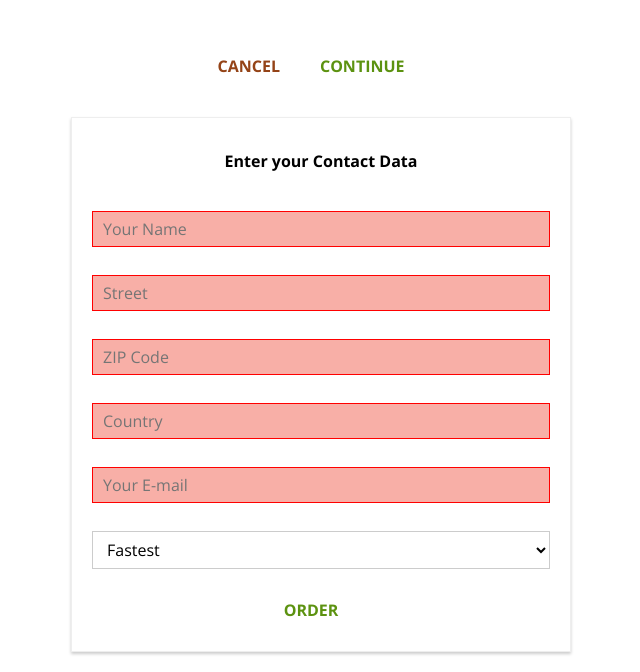
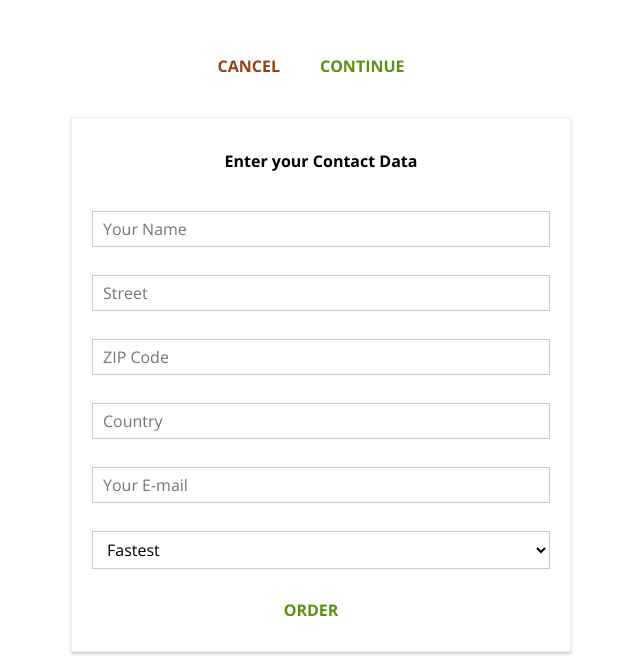
Before and after one commit to Jarkkohei/React-Complete-Guide, a React app: page /checkout/contact-data in a window 1280 px wide. Shown: the part 701-1373 px from the top of the page, without its empty margins (319-959 px from the left). Built offline with nearby package versions, Linux system fonts and the light colour scheme.

Commit message:
Added some improved visual feedback. [227]

```diff
--- a/src/components/UI/Input/Input.js
+++ b/src/components/UI/Input/Input.js
@@ -6,7 +6,8 @@
     let inputElement = null;
     const inputClasses = [classes.InputElement];
 
-    if(props.invalid && props.shouldValidate) {
+    //  Only flag a input as "Invalid" if it is invalid, should be updated and is touched (not "all red" by default).
+    if(props.invalid && props.shouldValidate && props.touched) {
         inputClasses.push(classes.Invalid);
     }
 
--- a/src/containers/Checkout/ContactData/ContactData.js
+++ b/src/containers/Checkout/ContactData/ContactData.js
@@ -19,7 +19,8 @@
                 validation: {
                     required: true
                 },
-                valid: false
+                valid: false,
+                touched: false
             },
             street: {
                 elementType: 'input',
@@ -31,7 +32,8 @@
                 validation: {
                     required: true
                 },
-                valid: false
+                valid: false,
+                touched: false
             },
             zipCode: {
                 elementType: 'input',
@@ -45,7 +47,8 @@
                     minLentgh: 5,
                     maxLength: 5
                 },
-                valid: false
+                valid: false,
+                touched: false
             },
             country: {
                 elementType: 'input',
@@ -57,7 +60,8 @@
                 validation: {
                     required: true
                 },
-                valid: false
+                valid: false,
+                touched: false
             },
             email: {
                 elementType: 'input',
@@ -69,7 +73,8 @@
                 validation: {
                     required: true
                 },
-                valid: false
+                valid: false,
+                touched: false
             },
             deliveryMethod: {
                 elementType: 'select',
@@ -153,8 +158,11 @@
 
         updatedFormElement.value = event.target.value;
 
-        //  Check th e validity of the input element value and store the result to valid-property.
+        //  Check the validity of the input element value and store the result to valid-property.
         updatedFormElement.valid = this.checkValidity(updatedFormElement.value, updatedFormElement.validation);
+
+        //  Since we are here we know that A input has been changed, so we set the "touched" to be "true".
+        updatedFormElement.touched = true;
 
         updatedOrderForm[inputIdentifier] = updatedFormElement;
         console.log(updatedFormElement);
@@ -185,6 +193,7 @@
                         value={formElement.config.value}
                         invalid={!formElement.config.valid}
                         shouldValidate={formElement.config.validation}
+                        touched={formElement.config.touched}
                         changed={(event) => this.inputChangedHandler(event, formElement.id)}/>
                 ))}
                 <Button btnType="Success">ORDER</Button>
```
